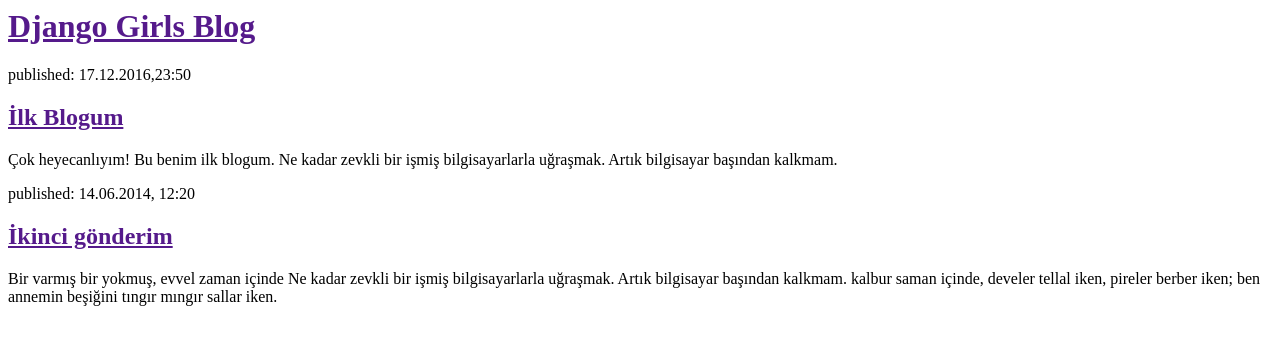
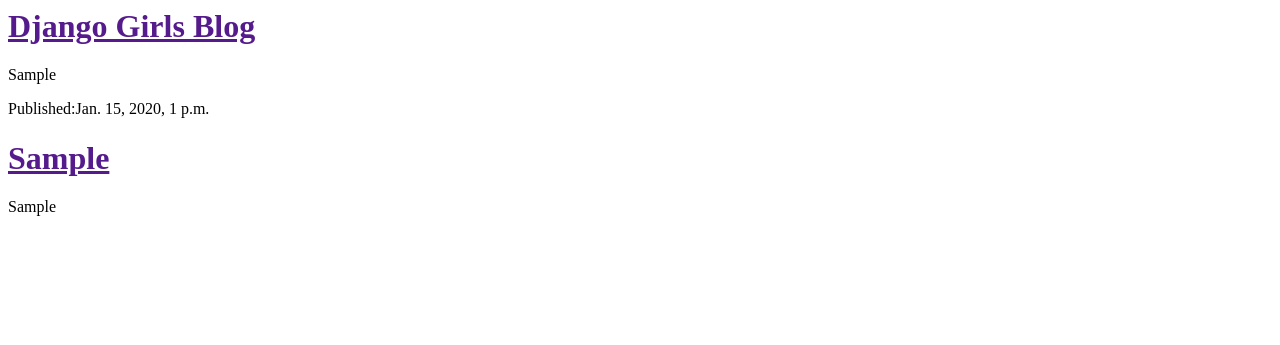
Before and after one commit to OznurB/my-first-blog, a Django app: template blog/templates/blog/post_list.html in a window 1280 px wide. Shown: the top 345 px of the page. Run offline with Django 3.2, Linux system fonts and the light colour scheme; the template is opened without the code that fills it: values that come from a table or form of the project are taken from there, others are empty; tables that the repository leaves empty hold one stand-in row (values such as "Sample post").

Commit message:
Veritanabındaki postları görebilmek için template' i değiştirdim.

```diff
--- a/blog/templates/blog/post_list.html
+++ b/blog/templates/blog/post_list.html
@@ -6,16 +6,17 @@
 	<div>
 	    <h1><a href="">Django Girls Blog</a></h1>
 	</div>
-	<div>
-	    <p>published: 17.12.2016,23:50</p>
-	    <h2><a href="">İlk Blogum</a></h2>
-	    <p>Çok heyecanlıyım! Bu benim ilk blogum. Ne kadar zevkli bir işmiş bilgisayarlarla uğraşmak. Artık bilgisayar başından kalkmam. </p>
-	</div>
- 	<div>
-            <p>published: 14.06.2014, 12:20</p>
-            <h2><a href="">İkinci gönderim</a></h2>
-            <p>Bir varmış bir yokmuş, evvel zaman içinde Ne kadar zevkli bir işmiş bilgisayarlarla uğraşmak. Artık bilgisayar başından kalkmam. kalbur saman içinde, develer tellal iken, pireler berber iken; ben annemin beşiğini tıngır mıngır sallar iken.</p>
-        </div>
+
+        {% for post in posts%}
+	    <div>
+            	{{post}}
+		<p>Published:{{post.yayinlanma_tarihi}}</p>
+		<h1><a href="">{{post.baslik}}</a></h1>
+		<p>{{post.yazi|linebreaks}}</p>
+	    </div>
+        {%endfor%}
+
+
     </body>
 
 </html>
--- a/blog/views.py
+++ b/blog/views.py
@@ -1,6 +1,9 @@
 from django.shortcuts import render
+from django.utils import timezone
+from .models import Post
 
 # Create your views here.
 
 def post_list(request):
-    return render(request,'blog/post_list.html',{})
+    posts = Post.objects.filter(yayinlanma_tarihi__lte=timezone.now()).order_by('yayinlanma_tarihi')
+    return render(request,'blog/post_list.html',{'posts':posts})
```
